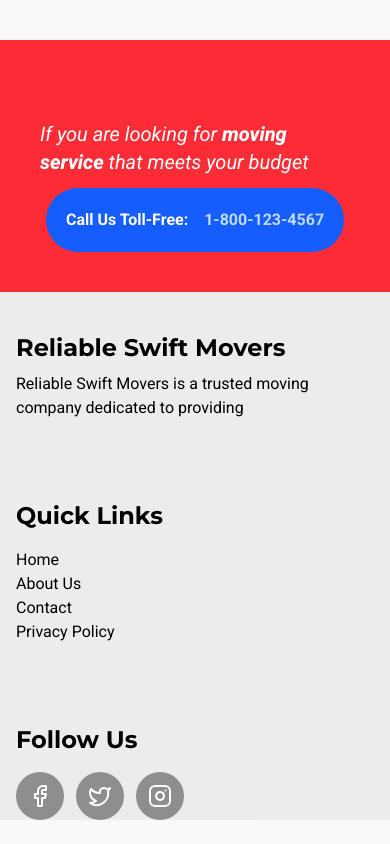
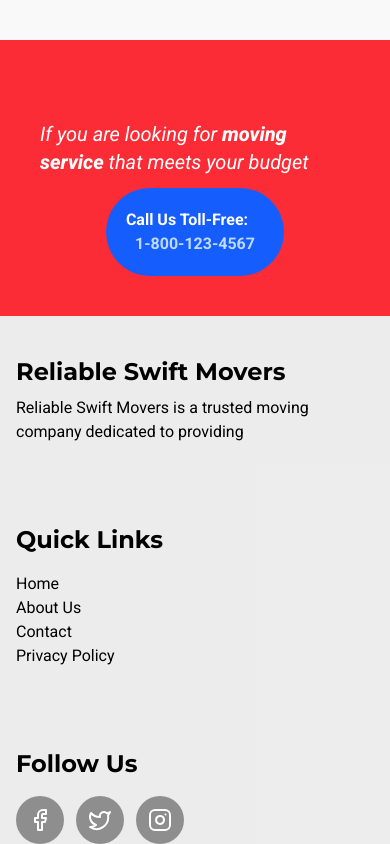
Before and after one commit to quophiBonney/reliableswiftmovers, a React (Vite) app: page / in a window 390 px wide. Shown: the part 4617-5461 px from the top of the page. Before the commit the page ends 5437 px from the top, so only its background shows below. Built offline with nearby package versions, Linux system fonts and the light colour scheme.

Commit message:
almost done with ui

```diff
--- a/src/components/TollFree.jsx
+++ b/src/components/TollFree.jsx
@@ -6,7 +6,7 @@ const TollFree = () => {
         <span className="font-extrabold">moving service</span> that meets your
         budget
       </p>
-      <div className="flex items-center space-x-4 bg-blue-600 rounded-full p-5 lg:px-5">
+      <div className="flex flex-col lg:flex-row items-center space-x-4 bg-blue-600 rounded-full p-5 lg:px-5">
         <span className="text-base md:text-xl lg:text-4xl font-bold">
           Call Us Toll-Free:
         </span>
```
